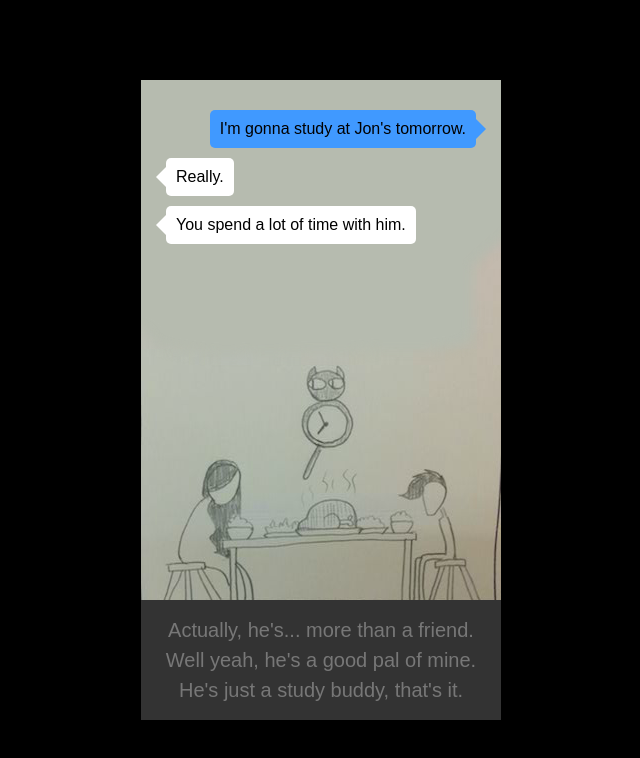
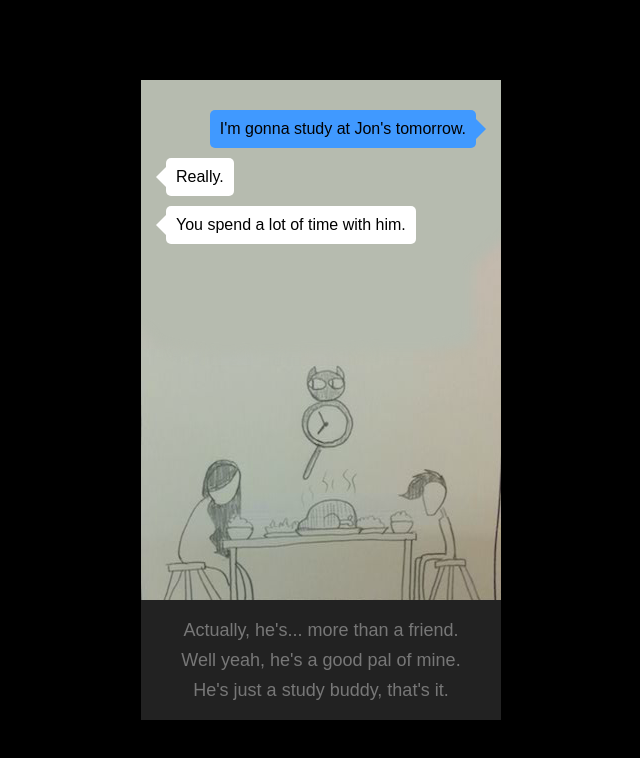
Before and after one commit to ncase/coming-out-simulator-2014, a plain HTML site: page index.html in a window 1280 px wide. Shown: the whole page, without its empty margins (319-959 px from the left). Drawn offline with Linux system fonts and the light colour scheme.

Commit message:
Choices is list

```diff
--- a/css/game.css
+++ b/css/game.css
@@ -31,17 +31,29 @@ body{
 
 /** Choices **/
 #game #choices{
-	background:#333;
+	background:#222;
 	position:absolute; bottom:0;
-	width:330px; height:90px;
-	padding: 15px;
+	width:100%; height:90px;
+	padding: 15px 0;
+}
+#game #choices > div{
+
+	background:#222;
+	width:350px; height:20px;
+	padding: 5px;
 
 	font-family: sans-serif;
 	font-weight: 100;
-	font-size: 20px;
-	line-height: 30px;
+	font-size: 18px;
 	color: #777;
 	text-align: center;
+
+	cursor: pointer;
+
+}
+#game #choices > div:hover{
+	background: #333;
+	color:#aaa;
 }
 
 /** Dialogue **/
--- a/index.html
+++ b/index.html
@@ -9,11 +9,15 @@
 	<div id="game">
 		<div id="background" style="background-image:url(sketch.png)"></div>
 		<div id="choices">
-			Actually, he's... more than a friend.
-			<br>
-			Well yeah, he's a good pal of mine.
-			<br>
-			He's just a study buddy, that's it.
+			<div>
+				Actually, he's... more than a friend.
+			</div>
+			<div>
+				Well yeah, he's a good pal of mine.
+			</div>
+			<div>
+				He's just a study buddy, that's it.
+			</div>
 		</div>
 		<div id="dialogue">
 			<div class="you">
```
